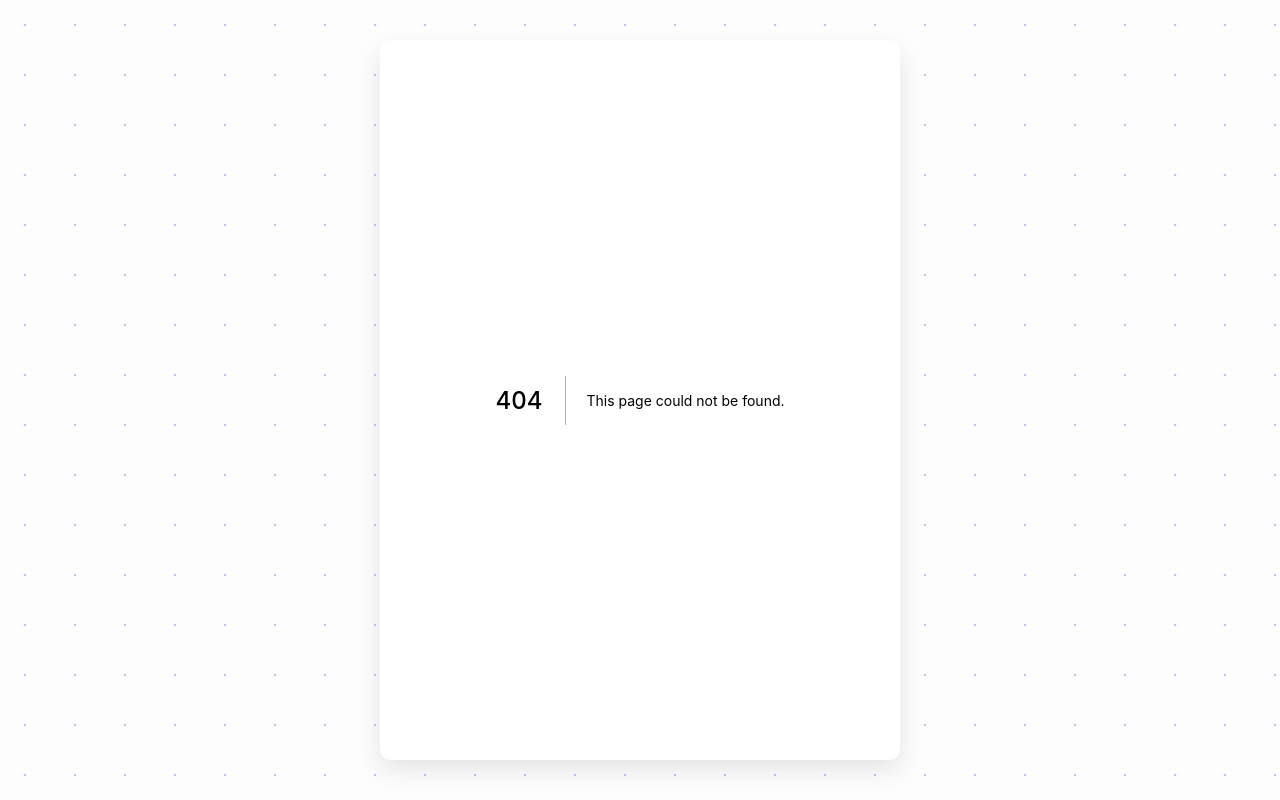
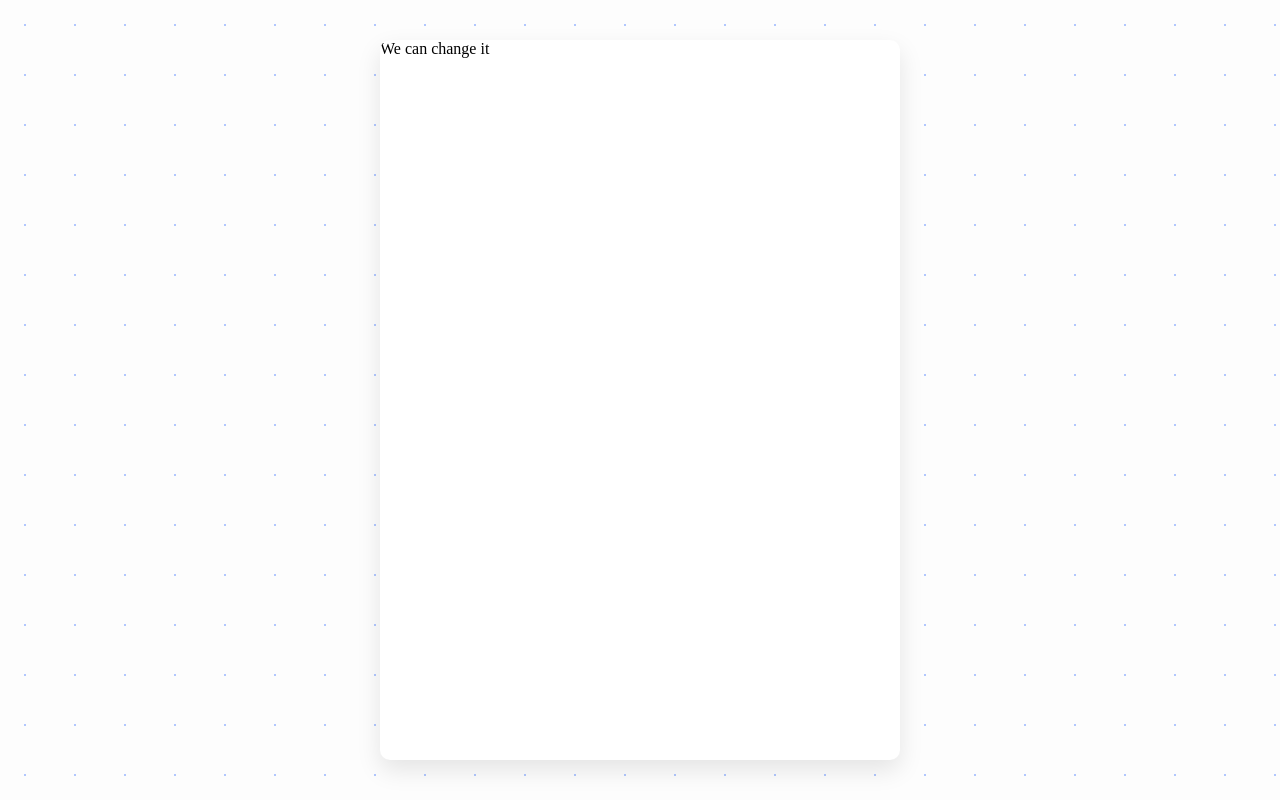
Before and after one commit to gilsantosjulian/devter-twitter-page, a Next.js app: page /status/1 in a window 1280 px wide. Before the commit this address had no page. Built offline with nearby package versions, Linux system fonts and the light colour scheme.

Commit message:
feat: add dynamic page route

```diff
--- /dev/null
+++ b/pages/status/[id].js
@@ -0,0 +1,10 @@
+const DevitPage = () => {
+  return (
+    <>
+      We can change it
+      <style jsx>{``}</style>
+    </>
+  )
+}
+
+export default DevitPage
```
